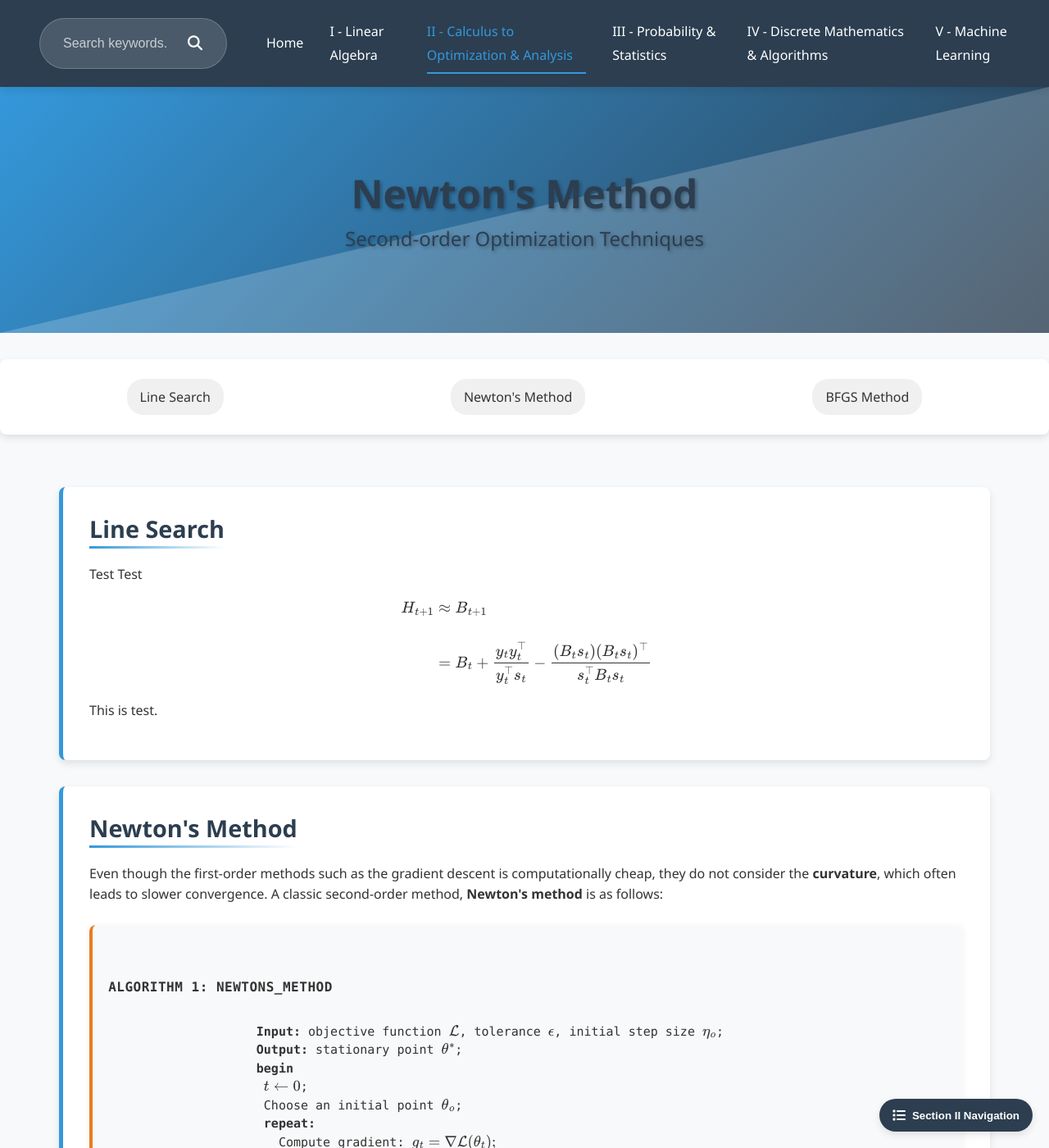
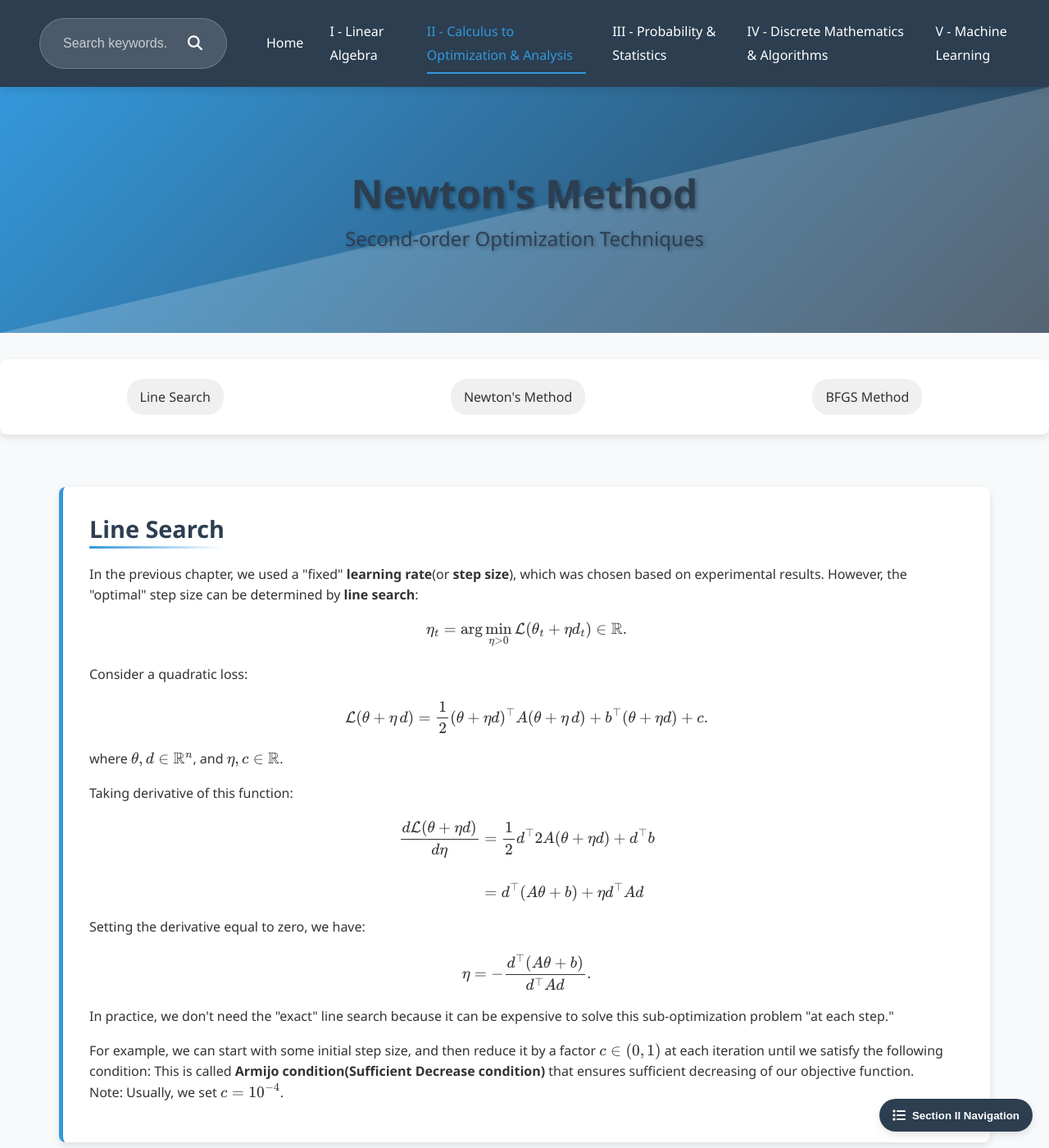
Before and after one commit to Yusukey01/yusukey01.github.io, a Jekyll site: the page built from Mathematics/Calculus/newton.html, in a window 1280 px wide and 1400 px high. Shown: the whole window at 82% size. Built offline with Jekyll 4.4.1, drawn with Linux system fonts in a browser that asks for light colours.

Commit message:
Updated Section 2-8

```diff
--- a/Mathematics/Calculus/newton.html
+++ b/Mathematics/Calculus/newton.html
@@ -153,14 +153,45 @@ uses_python: true
         <div class="container">
             <section id="LS" class="section-content">
                 <h2>Line Search</h2>
-                <p>Test Test</p>
-                \[
+                <p>
+                    In the previous chapter, we used a "fixed" <strong>learning rate</strong>(or <strong>step size</strong>), which was chosen
+                    based on experimental results. However, the "optimal" step size can be determined by <strong>line search</strong>:
+                    \[
+                    \eta_t = \arg \min _{\eta > 0} \mathcal{L} (\theta_t + \eta d_t) \in \mathbb{R}.
+                    \]
+                    Consider a quadratic loss:
+
+                    \[
+                    \mathcal{L}(\theta + \eta \, d)
+                    = \frac{1}{2}(\theta+ \eta d)^\top A (\theta + \eta \, d) + b^\top (\theta + \eta d) + c.
+                    \]
+
+                    where \(\theta, d \in \mathbb{R}^n\), and \(\eta, c \in \mathbb{R}\).
+                </p>
+                <p>
+                    Taking derivative of this function:
+                    \[
                     \begin{align*}
-                    H_{t+1} &\approx B_{t+1}  \\\\
-                            &= B_{t} + \frac{y_t y_t^\top}{y_t^\top s_t} - \frac{(B_t s_t)(B_t s_t)^\top }{s_t^\top B_t s_t}
+                    \frac{d \mathcal{L}(\theta + \eta d)}{d\eta} &= \frac{1}{2} d^\top 2A(\theta + \eta d) + d^\top b  \\\\
+                                                                    &= d^\top (A\theta + b) + \eta d^\top A d
                     \end{align*}
-                \]
-                <p>This is test.</p>
+                    \]
+                    Setting the derivative equal to zero, we have:
+                    \[
+                    \eta = - \frac{d^\top (A\theta + b)}{d^\top A d}.
+                    \]
+                    In practice, we don't need the "exact" line search because it can be expensive to solve this sub-optimization
+                    problem "at each step."
+                </p>
+                <p>
+                    For example, we can start with some initial step size, and then reduce it by a factor \(c \in (0, 1)\)  at each
+                    iteration until we satisfy the following condition:
+
+                    This is called <strong>Armijo condition(Sufficient Decrease condition)</strong> that ensures sufficient
+                    decreasing of our objective function.
+                    <br>
+                    Note: Usually, we set \(c = 10^{-4}\).
+                </p>
             </section>
 
             <section id="NM" class="section-content">
```
